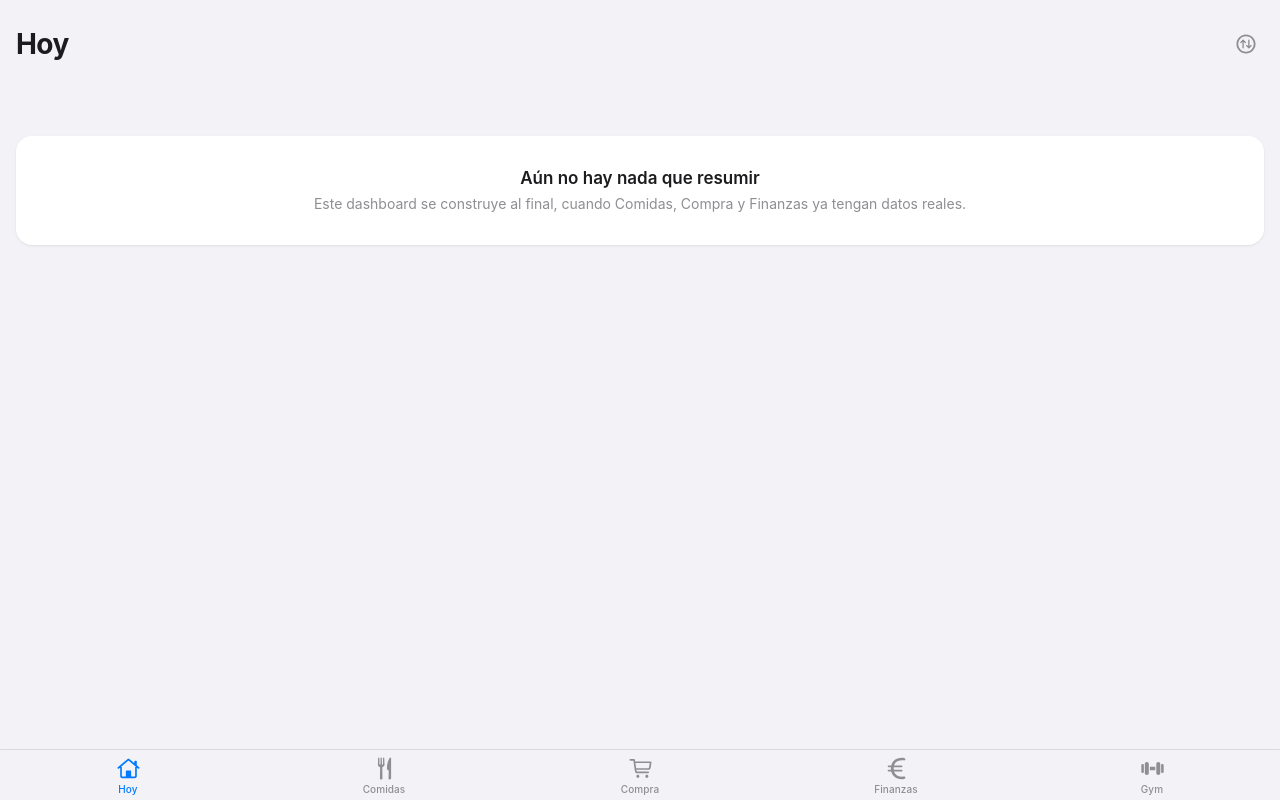
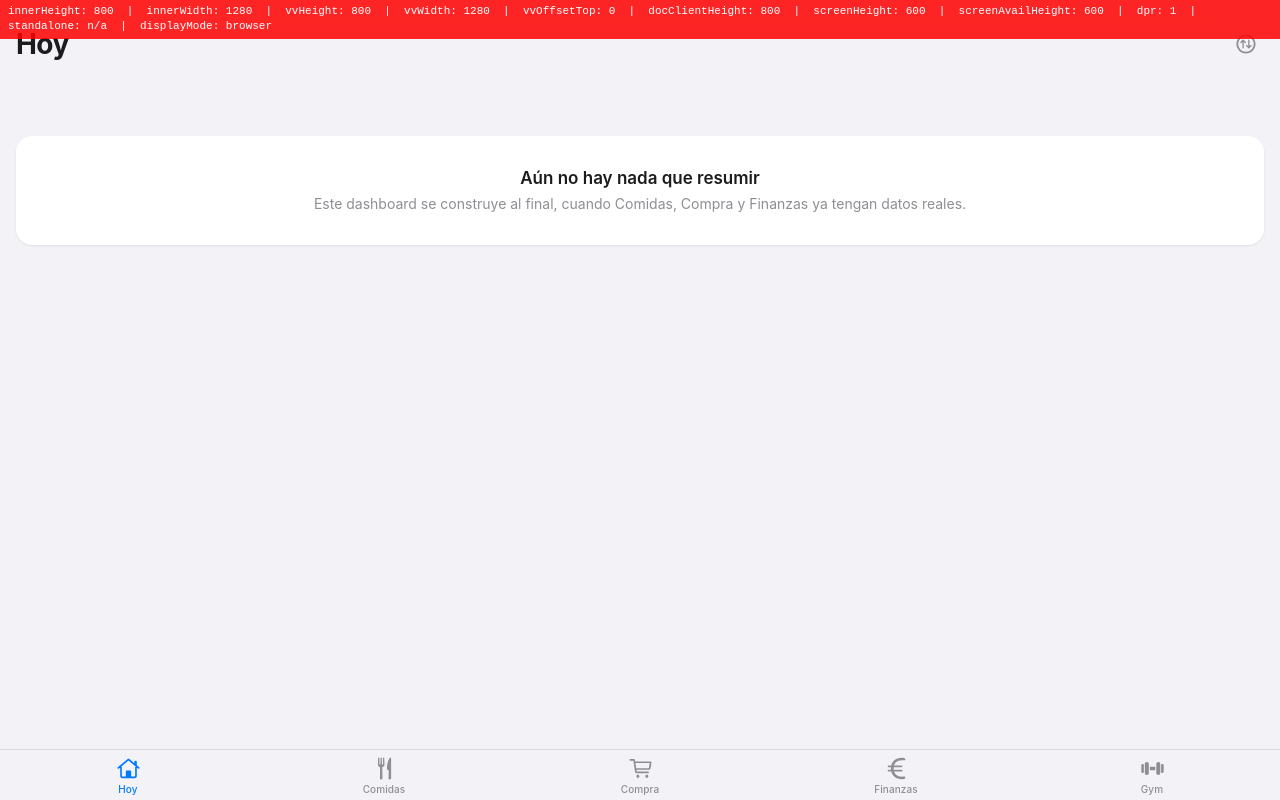
Before and after one commit to manoelmellid/rutina, a React (Vite) app: page / in a window 1280 px wide. Built offline with nearby package versions, Linux system fonts and the light colour scheme.

Commit message:
Add temporary viewport debug overlay
None of the previous CSS/JS height fixes resolved the standalone gap,
so instead of guessing again, surface the real numbers (innerHeight,
visualViewport, display-mode, etc.) on screen to diagnose from actual
device data. Remove once the root cause is confirmed.

```diff
--- a/src/App.tsx
+++ b/src/App.tsx
@@ -5,10 +5,12 @@ import { ComidasScreen } from './screens/ComidasScreen';
 import { CompraScreen } from './screens/CompraScreen';
 import { FinanzasScreen } from './screens/FinanzasScreen';
 import { GymScreen } from './screens/GymScreen';
+import { DebugViewport } from './components/DebugViewport';
 
 function App() {
   return (
     <BrowserRouter>
+      <DebugViewport />
       <Routes>
         <Route element={<Layout />}>
           <Route path="/" element={<HoyScreen />} />
--- /dev/null
+++ b/src/components/DebugViewport.tsx
@@ -0,0 +1,56 @@
+import { useEffect, useState } from 'react';
+
+/** Temporary diagnostic overlay — remove once the standalone viewport-height bug is fixed. */
+export function DebugViewport() {
+  const [info, setInfo] = useState<Record<string, string | number>>({});
+
+  useEffect(() => {
+    const update = () => {
+      setInfo({
+        innerHeight: window.innerHeight,
+        innerWidth: window.innerWidth,
+        vvHeight: window.visualViewport?.height ?? 'n/a',
+        vvWidth: window.visualViewport?.width ?? 'n/a',
+        vvOffsetTop: window.visualViewport?.offsetTop ?? 'n/a',
+        docClientHeight: document.documentElement.clientHeight,
+        screenHeight: window.screen.height,
+        screenAvailHeight: window.screen.availHeight,
+        dpr: window.devicePixelRatio,
+        standalone: String((navigator as unknown as { standalone?: boolean }).standalone ?? 'n/a'),
+        displayMode: window.matchMedia('(display-mode: standalone)').matches ? 'standalone' : 'browser',
+      });
+    };
+    update();
+    window.visualViewport?.addEventListener('resize', update);
+    window.addEventListener('resize', update);
+    const t = setTimeout(update, 600);
+    return () => {
+      window.visualViewport?.removeEventListener('resize', update);
+      window.removeEventListener('resize', update);
+      clearTimeout(t);
+    };
+  }, []);
+
+  return (
+    <div
+      style={{
+        position: 'fixed',
+        top: 0,
+        left: 0,
+        right: 0,
+        zIndex: 9999,
+        background: 'rgba(255,0,0,0.85)',
+        color: 'white',
+        fontSize: 11,
+        fontFamily: 'monospace',
+        padding: '4px 8px',
+        lineHeight: 1.4,
+        whiteSpace: 'pre-wrap',
+      }}
+    >
+      {Object.entries(info)
+        .map(([k, v]) => `${k}: ${v}`)
+        .join('  |  ')}
+    </div>
+  );
+}
```
